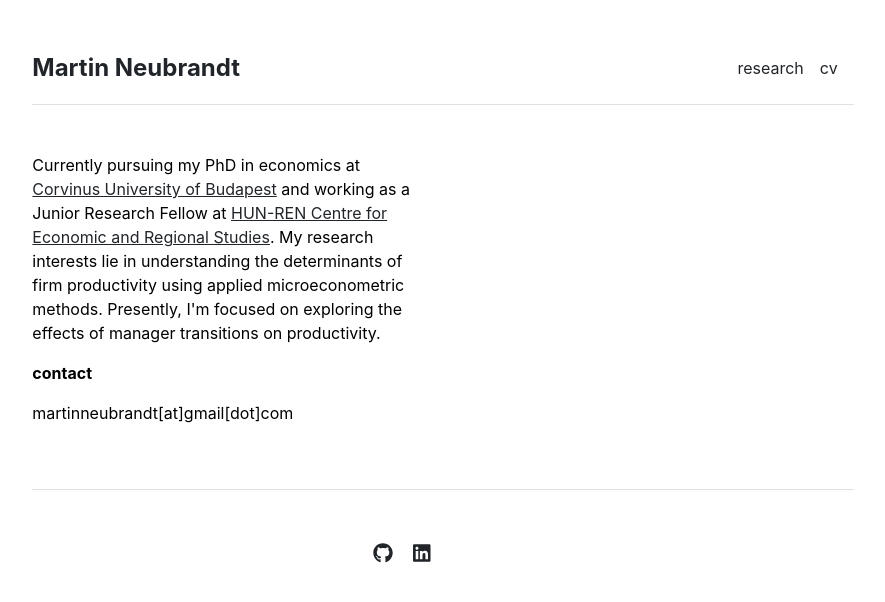
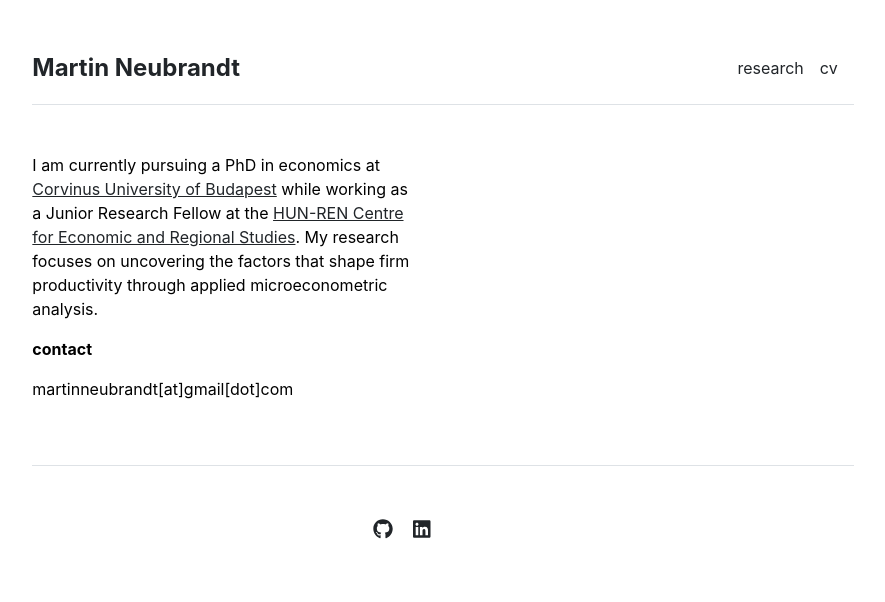
Before and after one commit to martinneubrandt/martinneubrandt.github.io, a Jekyll site: the page built from index.md, in a window 1280 px wide. Shown: the top 602 px of the page, without its empty margins (197-1082 px from the left). Built offline with Jekyll 4.4.1, drawn with Linux system fonts in a browser that asks for light colours.

Commit message:
Update home

```diff
--- a/_layouts/home.html
+++ b/_layouts/home.html
@@ -7,7 +7,7 @@ layout: default
 <div class="row g-5 mb-5">
   <div class="col-md-6">
     <p>
-      Currently pursuing my PhD in economics at <a href="https://www.uni-corvinus.hu/?lang=en">Corvinus University of Budapest</a> and working as a Junior Research Fellow at <a href="https://kti.krtk.hu/en/">HUN-REN Centre for Economic and Regional Studies</a>. My research interests lie in understanding the determinants of firm productivity using applied microeconometric methods. Presently, I'm focused on exploring the effects of manager transitions on productivity.
+      I am currently pursuing a PhD in economics at <a href="https://www.uni-corvinus.hu/?lang=en">Corvinus University of Budapest</a> while working as a Junior Research Fellow at the <a href="https://kti.krtk.hu/en/">HUN-REN Centre for Economic and Regional Studies</a>. My research focuses on uncovering the factors that shape firm productivity through applied microeconometric analysis.
     </p>
 
     <p><b>contact</b>
```
